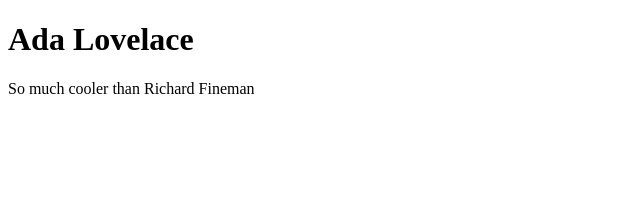
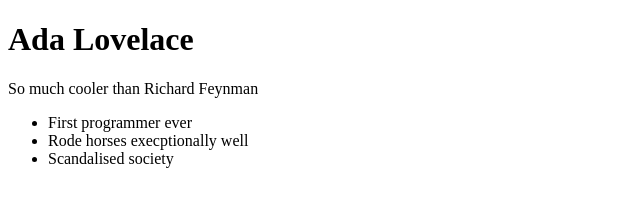
Before and after one commit to tsmjohnpascual/better-than-fineman, a plain HTML site: page index.html in a window 1280 px wide. Shown: the whole page, without its empty margins (0-640 px from the left). Drawn offline with Linux system fonts and the light colour scheme.

Commit message:
Fix spelling: add details

```diff
--- a/index.html
+++ b/index.html
@@ -8,6 +8,11 @@
 </head>
 <body>
     <h1>Ada Lovelace</h1>
-    <p>So much cooler than Richard Fineman</p>
+    <p>So much cooler than Richard Feynman</p>
+    <ul>
+        <li>First programmer ever</li>
+        <li>Rode horses execptionally well</li>
+        <li>Scandalised society</li>
+    </ul>
 </body>
 </html>
```
